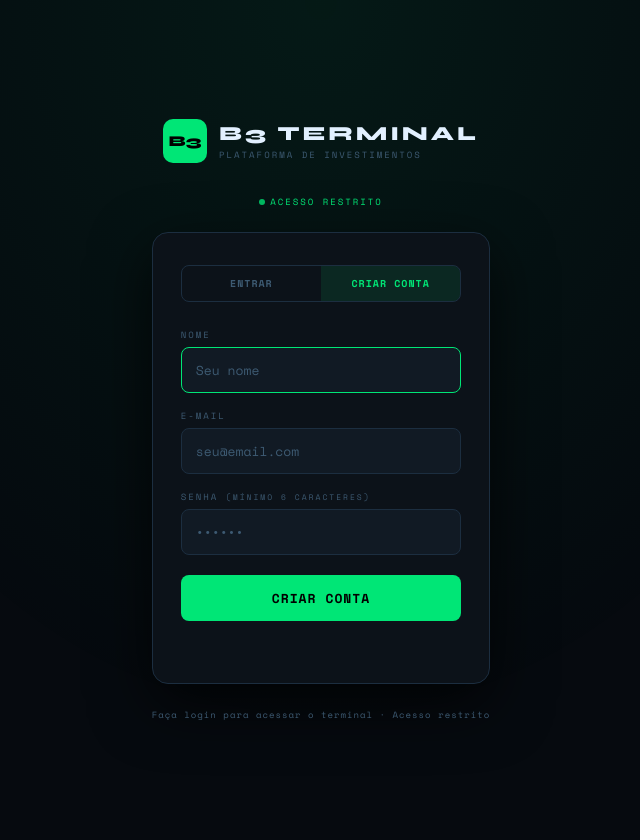
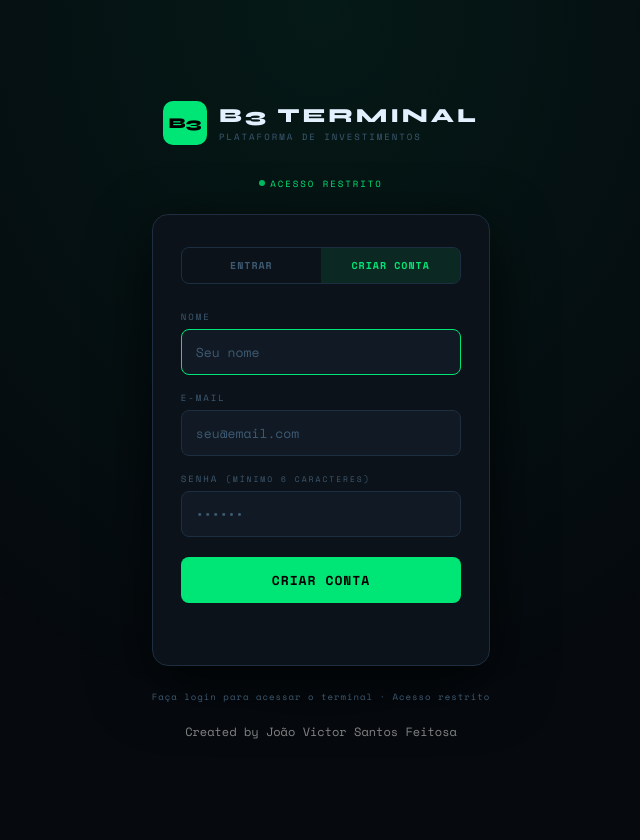
Before and after one commit to joaovictorsfeitosa/b3terminal, a Flask app: page /cadastro in a window 1280 px wide. Shown: the whole page, without its empty margins (319-959 px from the left). Run offline with Flask 3, Linux system fonts and the light colour scheme.

Commit message:
Update auth.html

```diff
--- a/templates/auth.html
+++ b/templates/auth.html
@@ -170,5 +170,8 @@ window.addEventListener('load', () => {
   if (first) first.focus();
 });
 </script>
+  <p style="text-align:center; color:#888; font-size:12px; margin-top:20px;">
+  Created by João Victor Santos Feitosa
+</p>
 </body>
 </html>
```
